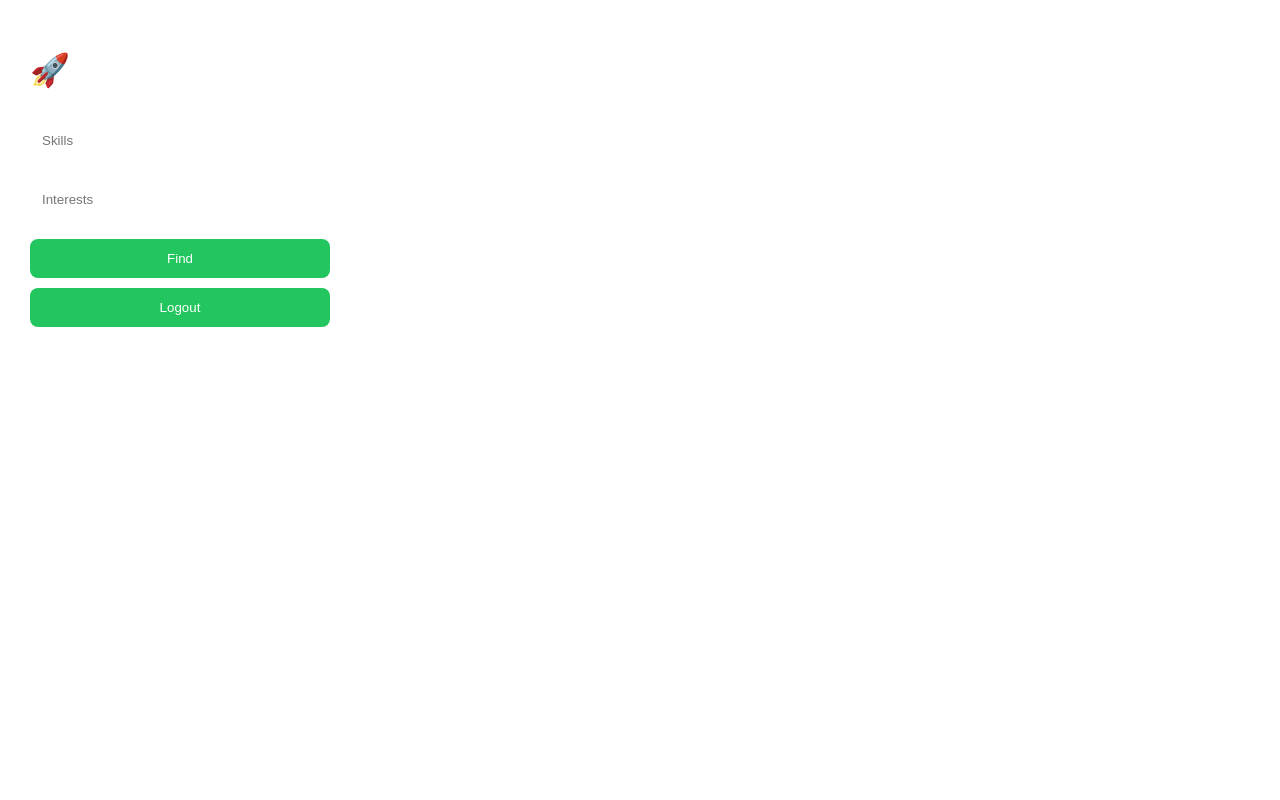
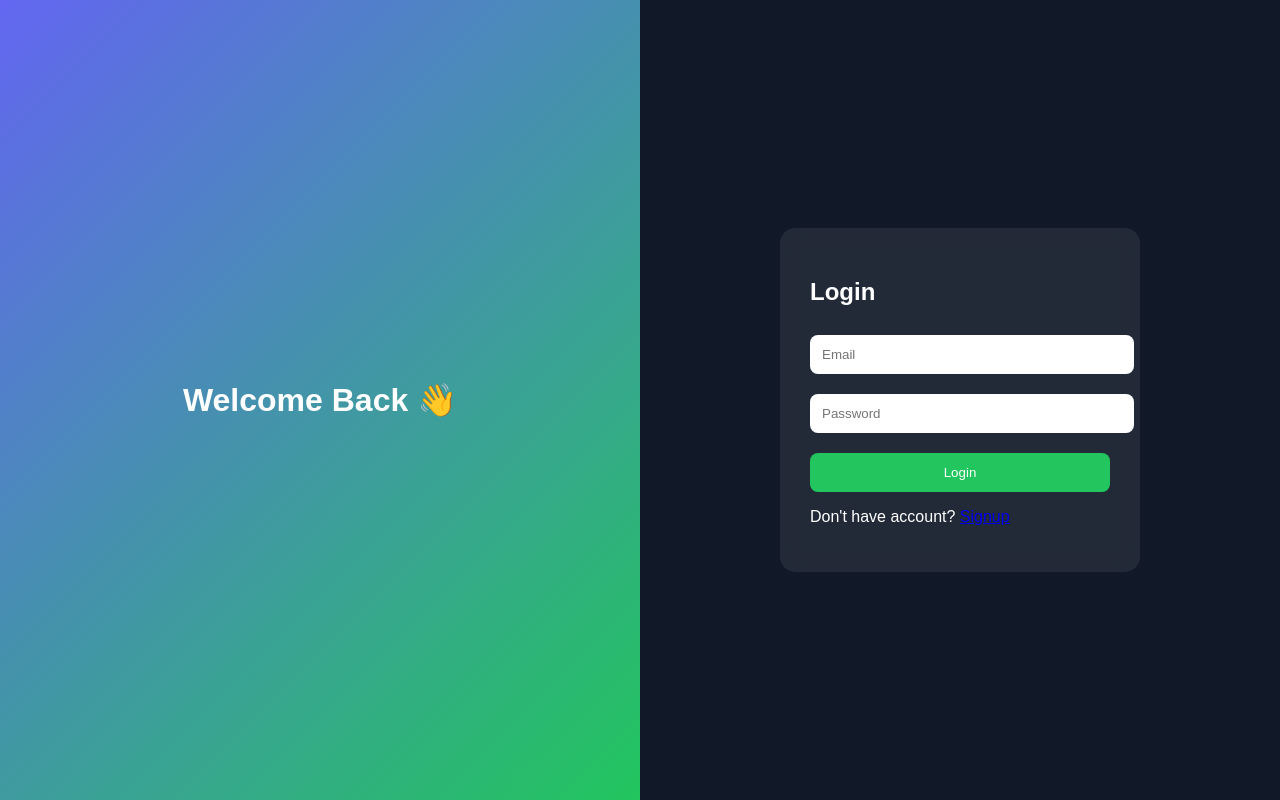
Before and after one commit to Renuka-019/ai-skill-matcher, a React (Create React App) app: page / in a window 1280 px wide. Before the commit this address led to /home. Built offline with nearby package versions, Linux system fonts and the light colour scheme; sample sign-in values are in the browser's storage.

Commit message:
Update App.js

```diff
--- a/src/App.js
+++ b/src/App.js
@@ -6,21 +6,14 @@
 import "./App.css";
 
 function App() {
-  const isLoggedIn = localStorage.getItem("isLoggedIn");
+  const isLoggedIn = localStorage.getItem("isLoggedIn") === "true";
 
   return (
     <BrowserRouter>
       <Routes>
 
-        <Route
-          path="/"
-          element={isLoggedIn ? <Navigate to="/home" /> : <Login />}
-        />
-
-        <Route
-          path="/signup"
-          element={isLoggedIn ? <Navigate to="/home" /> : <Signup />}
-        />
+        <Route path="/" element={<Login />} />
+        <Route path="/signup" element={<Signup />} />
 
         <Route
           path="/home"
```
